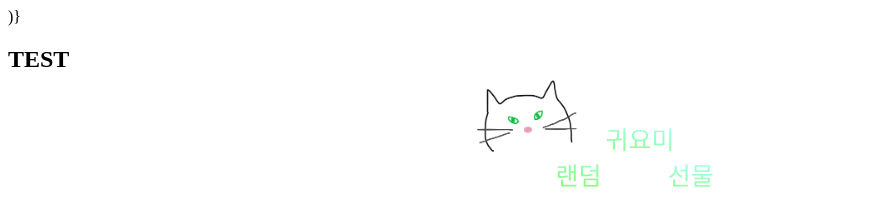
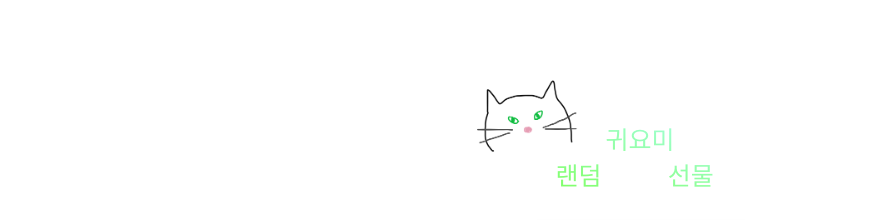
Before and after one commit to rancuft/rancuft-frontend, a React (Create React App) app in the folder rancuft/: page / in a window 1280 px wide. Shown: the top 220 px of the page, without its empty margins (0-886 px from the left). Built offline with nearby package versions, Linux system fonts and the light colour scheme.

Commit message:
[DELELTE] :: text 태그 삭제

```diff
--- a/rancuft/src/components/Login/index.js
+++ b/rancuft/src/components/Login/index.js
@@ -40,10 +40,10 @@ function Login() {
         </S.CatImage>
         <S.Title>
           <S.TCute>
-            <text>귀요미</text>
+            귀요미
           </S.TCute>
           <S.TRandomGift>
-            <text>랜덤 선물</text>
+            랜덤 선물
           </S.TRandomGift>
         </S.Title>
         <S.Background>
@@ -76,6 +76,7 @@ function Login() {
             <button type="button" onClick={onClickGfitGive}>
               선물 <br></br>받을래요?
             </button>
+
           </S.GiftGetSpeechBubble>
           </Link>
           <S.GoImage>
@@ -89,8 +90,7 @@ function Login() {
           </a>
         </S.Music>
        </S.FullBackground>
-       )}
-      {isPc && <h2>TEST</h2>}
+
     </>
   );
 }
--- a/rancuft/src/components/Login/style.js
+++ b/rancuft/src/components/Login/style.js
@@ -163,20 +163,15 @@ export const CatImage = styled.div`
 `;
 
 export const Title = styled.div`
-  text{
     font-size: 25px;
     background: linear-gradient(to right top, #7DFF5C, #A9FFF0);
     color: transparent;
     -webkit-background-clip: text;
-  }
-
 `
 
 export const TRandomGift = styled.div`
-  text{
     padding-left: 20px;
     word-spacing: 60px;
-  }
 `
 
 export const Music = styled.div`
@@ -188,7 +183,5 @@ img{
 }`
 
 export const TCute = styled.div`
-  text{
     padding-left: 70px;
-  }
 `
```
